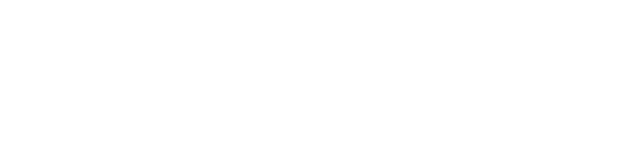
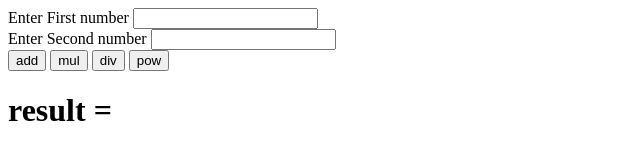
Before and after one commit to dataritz/IT2025Batch, a plain HTML site: page exp4.html in a window 1280 px wide. Shown: the whole page, without its empty margins (0-640 px from the left). Drawn offline with Linux system fonts and the light colour scheme.

Commit message:
multiple Operation

```diff
--- a/exp4.html
+++ b/exp4.html
@@ -6,6 +6,33 @@
     <title>Document</title>
 </head>
 <body>
+    <label>Enter First number</label>
+    <input type="text" id="t1"><br>
+    <label>Enter Second number</label>
+    <input type="text" id="t2"><br>
+    <button onclick="operation('+')">add</button>
+    <button onclick="operation('*')">mul</button>
+    <button onclick="operation('/')">div</button>
+    <button onclick="operation('**')">pow</button>
+    <h1 id="p1">result =  </h1>
+    <script>
+        function operation(opr){
+            let val1 = document.getElementById('t1').value;
+           let val2 = document.getElementById('t2').value;
+           let c;
+            switch(opr){
+                case '+':c = Number(val1)+Number(val2);
+                break;
+                case '*':c = Number(val1)*Number(val2);
+                break;
+                case '/':c = Number(val1)/Number(val2);
+                break;
+                case '**':c = Number(val1)**Number(val2);
+                break;
+            }
 
+           document.getElementById('p1').innerText = "result =  " + c;
+        }
+    </script>
 </body>
 </html>
```
